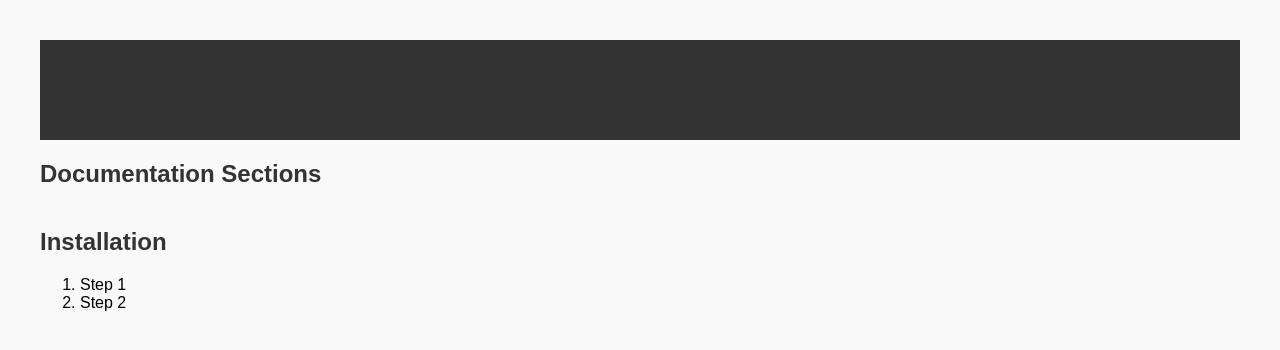
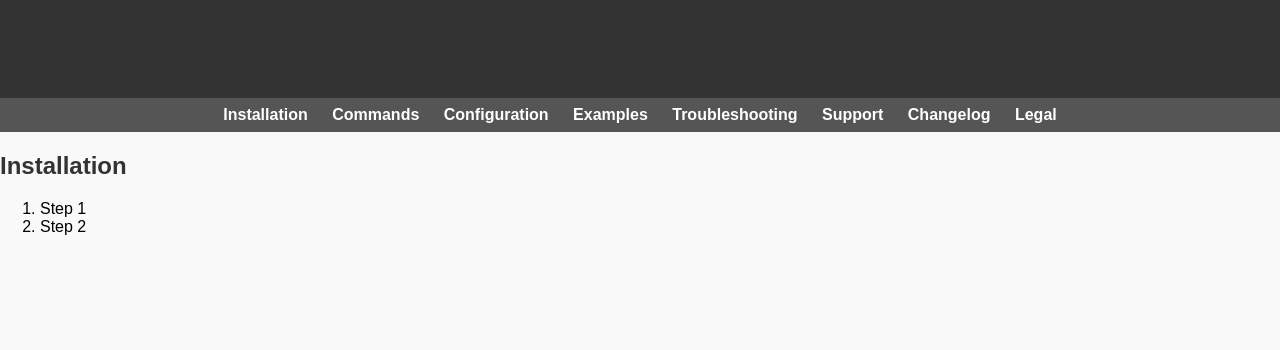
Before and after one commit to Dexvoo/Dexvoo.github.io, a plain HTML site: page index.html in a window 1280 px wide. Drawn offline with Linux system fonts and the light colour scheme.

Commit message:
Update index.html

```diff
--- a/index.html
+++ b/index.html
@@ -7,8 +7,8 @@
 		<style>
 			body {
 				font-family: 'Arial', sans-serif;
-				margin: 20px;
-				padding: 20px;
+				margin: 0;
+				padding: 0;
 				background-color: #f9f9f9;
 			}
 
@@ -19,10 +19,25 @@
 				text-align: center;
 			}
 
+			.top-bar {
+				background-color: #555;
+				color: #fff;
+				padding: 8px;
+				text-align: center;
+			}
+
+			.top-bar a {
+				color: #fff;
+				text-decoration: none;
+				margin: 0 10px;
+				font-weight: bold;
+			}
+
 			h1,
 			h2,
 			h3 {
 				color: #333;
+				margin-top: 20px;
 			}
 
 			p {
@@ -74,18 +89,15 @@
 			<h1>My Bot Documentation</h1>
 		</header>
 
-		<div class="dropdown">
-			<h2>Documentation Sections</h2>
-			<div class="dropdown-content">
-				<a href="#installation" class="dropdown-item">Installation</a>
-				<a href="#commands" class="dropdown-item">Commands</a>
-				<a href="#configuration" class="dropdown-item">Configuration</a>
-				<a href="#examples" class="dropdown-item">Examples</a>
-				<a href="#troubleshooting" class="dropdown-item">Troubleshooting</a>
-				<a href="#support" class="dropdown-item">Support</a>
-				<a href="#changelog" class="dropdown-item">Changelog</a>
-				<a href="#legal" class="dropdown-item">Legal</a>
-			</div>
+		<div class="top-bar">
+			<a href="#installation">Installation</a>
+			<a href="#commands">Commands</a>
+			<a href="#configuration">Configuration</a>
+			<a href="#examples">Examples</a>
+			<a href="#troubleshooting">Troubleshooting</a>
+			<a href="#support">Support</a>
+			<a href="#changelog">Changelog</a>
+			<a href="#legal">Legal</a>
 		</div>
 
 		<section id="installation">
```
